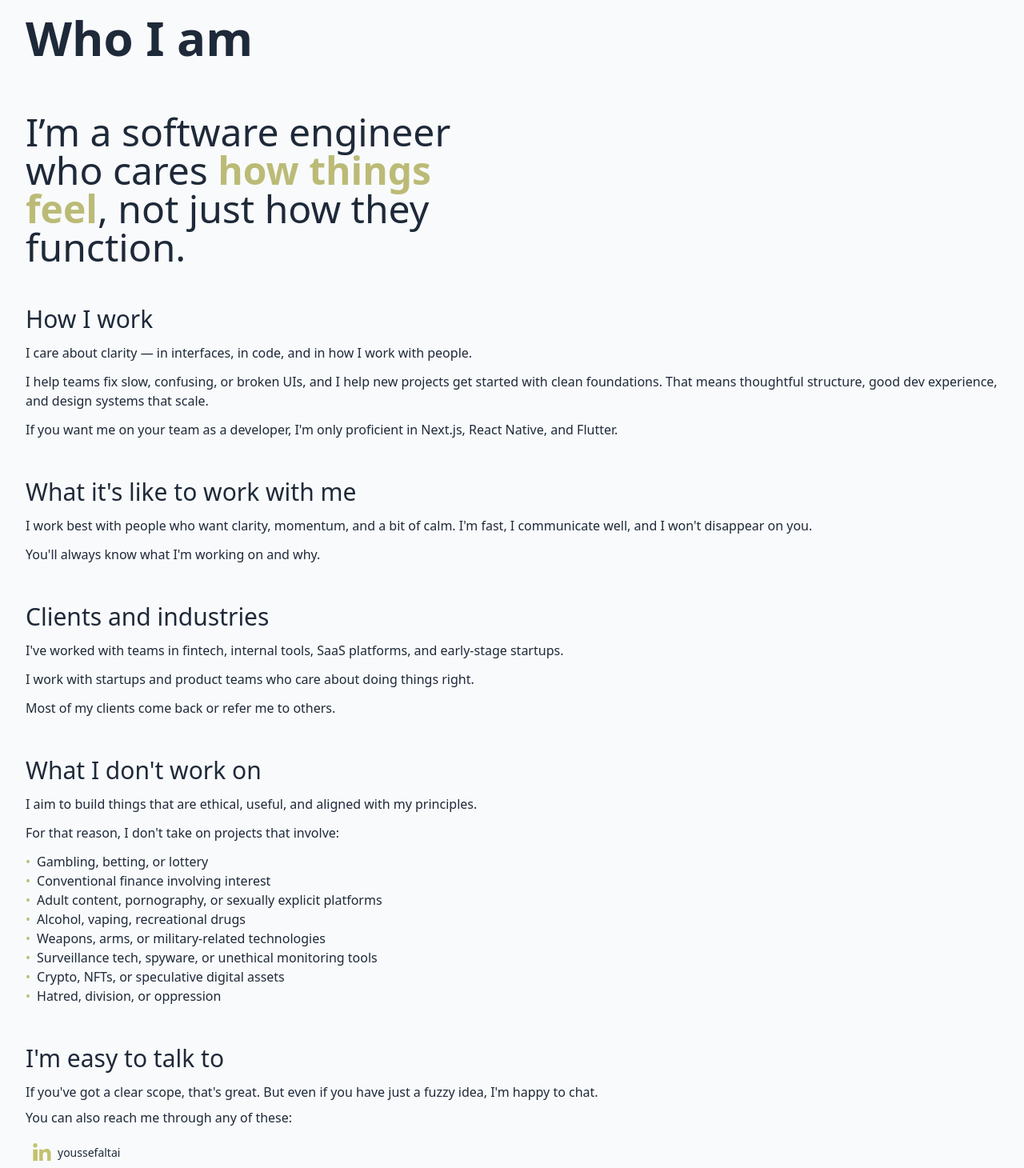
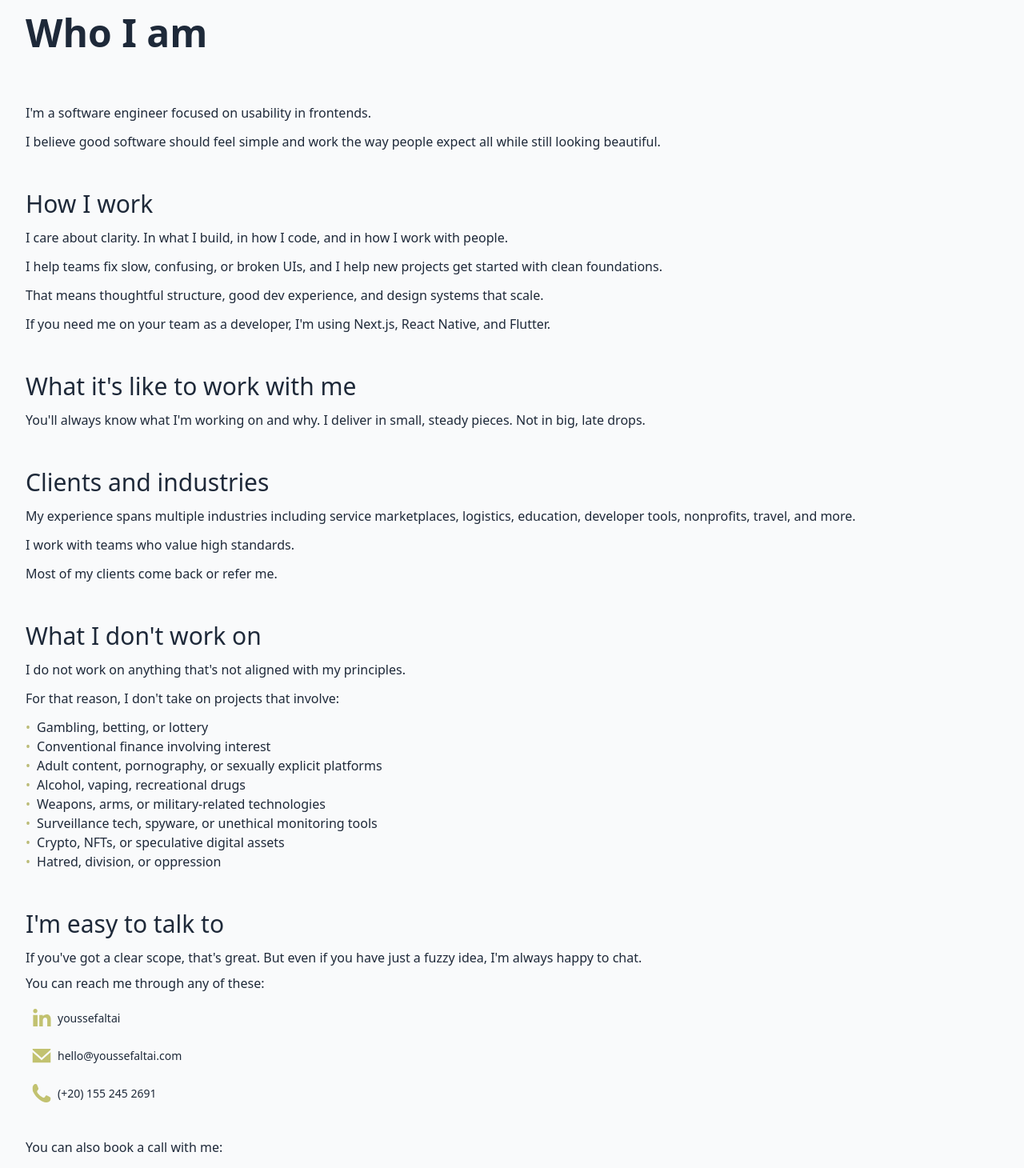
Before and after one commit to youssefaltai/youssefaltai.github.io, a Next.js app: page /about in a window 1280 px wide. Shown: the part 140-1600 px from the top of the page at 80% size. Built offline with nearby package versions, Linux system fonts and the light colour scheme; no server answers.

Commit message:
Refactor layout and content for improved responsiveness and clarity. Adjust text sizes, spacing, and component structures across multiple pages, including Home, About, and Services. Update contact section messaging for better engagement.

```diff
--- a/app/about/page.tsx
+++ b/app/about/page.tsx
@@ -2,15 +2,10 @@ import Image from "next/image";
 import { textSections, type TextSectionType } from "@/lib/about";
 import PageTemplate from "@/components/PageTemplate";
 import ContactSection from "@/components/ContactSection";
-import { Emphasis } from "@/components/Slogan";
 
 export default function About() {
     return (
         <PageTemplate title="Who I am">
-            <h1 className="text-5xl max-w-xl">
-                I’m a software engineer who cares <Emphasis>how things feel</Emphasis>, not just how they function.
-            </h1>
-
             {textSections.map((textSection, i) => (<TextSection key={i} textSection={textSection} />))}
             <ContactSection />
         </PageTemplate>
--- a/app/layout.tsx
+++ b/app/layout.tsx
@@ -41,7 +41,7 @@ function Header() {
 function Footer() {
   return (
     <footer className="border-t border-gray-200">
-      <div className="flex justify-center items-center container mx-auto p-4 md:p-8 text-center text-sm text-gray-400">
+      <div className="flex justify-center items-center container mx-auto p-4 md:p-8 text-center text-xs md:text-sm text-gray-400">
         © {new Date().getFullYear()} Youssef al-Tai. All rights reserved.
       </div>
     </footer>
@@ -50,7 +50,7 @@ function Footer() {
 
 function Brand() {
   return (
-    <h1 className="font-bold text-lg hover:text-shadow">
+    <h1 className="font-bold md:text-lg hover:text-shadow">
       <Link href={'/'} >
         Youssef al-Tai
       </Link>
--- a/app/page.tsx
+++ b/app/page.tsx
@@ -7,7 +7,7 @@ import { contactLinks } from "@/lib/contact";
 
 export default function Home() {
   return (
-    <div className="w-full px-2 sm:px-0 flex flex-grow flex-col justify-center items-center py-4 md:py-8 gap-8 md:gap-16">
+    <div className="w-full flex flex-grow flex-col justify-center items-center gap-16 p-4">
       <Hero />
       <ContactLinks />
     </div>
@@ -16,10 +16,10 @@ export default function Home() {
 
 function Hero() {
   return (
-    <div className="flex flex-col md:flex-row items-center gap-8 md:gap-12">
+    <div className="flex flex-col md:flex-row gap-8 items-center">
       <ProfilePicture />
 
-      <div className="flex flex-col items-center md:items-start gap-6 text-center md:text-left">
+      <div className="flex flex-col items-start gap-8 md:gap-4 lg:max-w-[517px]">
         <Subtitle>I design & build frontends that <Emphasis>work.</Emphasis></Subtitle>
         <Actions />
       </div>
@@ -30,11 +30,11 @@ function Hero() {
 
 function Actions() {
   return (
-    <div className="flex flex-col sm:flex-row justify-start items-start gap-4 w-full">
-      <PrimaryButtonLink href={'/request'} className="w-full sm:w-auto">
+    <div className="flex flex-col md:flex-row justify-start items-center w-full md:w-fit gap-4">
+      <PrimaryButtonLink href={'/request'} className="w-full md:w-fit">
         Work with me
       </PrimaryButtonLink>
-      <SecondaryButtonLink href={'/work'} className="w-full sm:w-auto">
+      <SecondaryButtonLink href={'/work'} className="w-full md:w-fit">
         View my work
       </SecondaryButtonLink>
     </div>
@@ -43,7 +43,7 @@ function Actions() {
 
 function ContactLinks() {
   return (
-    <div className="flex flex-col md:flex-row justify-center items-center gap-6 md:gap-12">
+    <div className="flex flex-col md:flex-row justify-center items-center gap-8">
       {contactLinks.map((link, i) => (<ContactLink key={i} link={link} />))}
     </div>
   );
--- a/app/services/page.tsx
+++ b/app/services/page.tsx
@@ -1,14 +1,11 @@
 import PrimaryButtonLink from "@/components/Button/ButtonLink/PrimaryButtonLink";
 import ContactSection from "@/components/ContactSection";
 import PageTemplate from "@/components/PageTemplate";
-import Subtitle, { Emphasis } from "@/components/Slogan";
 import { Service, services } from "@/lib/services";
 
 export default function Services() {
     return (
         <PageTemplate title="How I can help you">
-            <Subtitle>I design & build frontends that <Emphasis>work.</Emphasis></Subtitle>
-
             <p>
                 Whether you’re rescuing a project that needs fixing or starting fresh and want to do it right, I’ll make sure your product feels fast, clear, and genuinely easy to use.
             </p>
--- a/components/ContactSection.tsx
+++ b/components/ContactSection.tsx
@@ -12,10 +12,10 @@ export default function ContactSection() {
 
             <div className="flex flex-col gap-2">
                 <p>
-                    If you&apos;ve got a clear scope, that&apos;s great. But even if you have just a fuzzy idea, I&apos;m happy to chat.
+                    If you&apos;ve got a clear scope, that&apos;s great. But even if you have just a fuzzy idea, I&apos;m always happy to chat.
                 </p>
                 <p>
-                    You can also reach me through any of these:
+                    You can reach me through any of these:
                 </p>
             </div>
 
@@ -25,7 +25,7 @@ export default function ContactSection() {
 
             <div className="flex flex-col gap-4 py-6">
                 <p>
-                    Or, if you&apos;d prefer, you can book a call with me:
+                    You can also book a call with me:
                 </p>
 
                 <PrimaryButtonLink external className={'w-full sm:w-fit'} href={'/call'}>
--- a/components/PageTemplate.tsx
+++ b/components/PageTemplate.tsx
@@ -4,7 +4,7 @@ type Props = PropsWithChildren<{ title: string; }>;
 export default function PageTemplate({ title, children }: Props) {
     return (
         <div className="flex flex-col items-start px-4 md:px-8 py-8 md:py-16 gap-8 md:gap-16">
-            <h1 className="text-4xl md:text-6xl font-bold">
+            <h1 className="text-3xl md:text-5xl font-bold">
                 {title}
             </h1>
             <div className="w-full flex flex-col items-start gap-8 md:gap-12">
--- a/components/ProfilePicture.tsx
+++ b/components/ProfilePicture.tsx
@@ -14,7 +14,7 @@ export default function ProfilePicture({ alt = 'Picture of Youssef al-Tai', src
             width={size}
             height={size}
             priority
-            className="min-w-max min-h-max rounded-full hover:shadow transition-shadow duration-300"
+            className="md:min-w-max md:min-h-max aspect-square rounded-full hover:shadow transition-shadow duration-300"
         />
     );
 }
--- a/components/Slogan.tsx
+++ b/components/Slogan.tsx
@@ -5,7 +5,7 @@ export function Emphasis({ children }: PropsWithChildren) {
 }
 
 export default function Subtitle({ children }: PropsWithChildren) {
-    return <h1 className="text-5xl max-w-xl">
+    return <h1 className="text-4xl lg:text-5xl">
         {children}
     </h1>;
 }
--- a/lib/about.ts
+++ b/lib/about.ts
@@ -7,32 +7,38 @@ export type TextSectionType = {
 
 export const textSections: TextSectionType[] = [
     {
+        body: [
+            "I'm a software engineer focused on usability in frontends.",
+            "I believe good software should feel simple and work the way people expect all while still looking beautiful."
+        ],
+    },
+    {
         heading: "How I work",
         body: [
-            "I care about clarity — in interfaces, in code, and in how I work with people.",
-            "I help teams fix slow, confusing, or broken UIs, and I help new projects get started with clean foundations. That means thoughtful structure, good dev experience, and design systems that scale.",
-            "If you want me on your team as a developer, I'm only proficient in Next.js, React Native, and Flutter."
+            "I care about clarity. In what I build, in how I code, and in how I work with people.",
+            "I help teams fix slow, confusing, or broken UIs, and I help new projects get started with clean foundations.",
+            "That means thoughtful structure, good dev experience, and design systems that scale.",
+            "If you need me on your team as a developer, I'm using Next.js, React Native, and Flutter.",
         ]
     },
     {
         heading: "What it's like to work with me",
         body: [
-            "I work best with people who want clarity, momentum, and a bit of calm. I'm fast, I communicate well, and I won't disappear on you.",
-            "You'll always know what I'm working on and why."
+            "You'll always know what I'm working on and why. I deliver in small, steady pieces. Not in big, late drops."
         ]
     },
     {
         heading: "Clients and industries",
         body: [
-            "I've worked with teams in fintech, internal tools, SaaS platforms, and early-stage startups.",
-            "I work with startups and product teams who care about doing things right.",
-            "Most of my clients come back or refer me to others."
+            "My experience spans multiple industries including service marketplaces, logistics, education, developer tools, nonprofits, travel, and more.",
+            "I work with teams who value high standards.",
+            "Most of my clients come back or refer me."
         ]
     },
     {
         heading: "What I don't work on",
         body: [
-            "I aim to build things that are ethical, useful, and aligned with my principles.",
+            "I do not work on anything that's not aligned with my principles.",
             "For that reason, I don't take on projects that involve:",
             [
                 {
```
